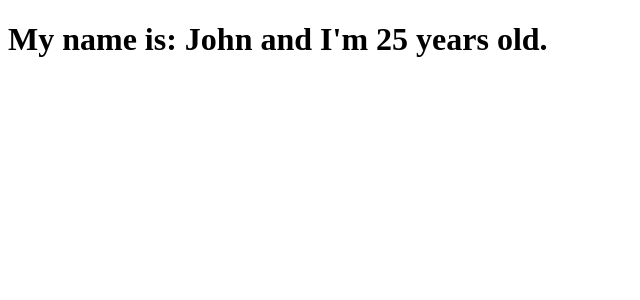
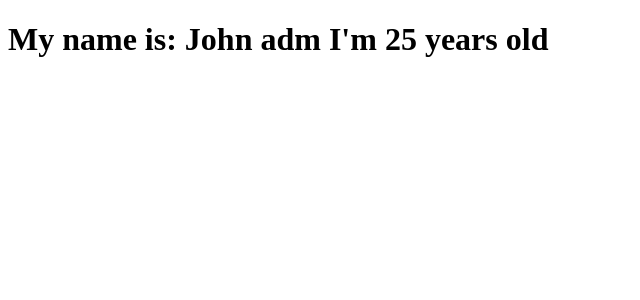
Before and after one commit to bibarys1327/react-demos, a React (Vite) app: page / in a window 1280 px wide. Shown: the top 300 px of the page, without its empty margins (0-640 px from the left). Built offline with nearby package versions, Linux system fonts and the light colour scheme.

Commit message:
Implement useContext

```diff
--- a/src/components/ComponentC.jsx
+++ b/src/components/ComponentC.jsx
@@ -1,27 +1,13 @@
-import React from "react";
+import React, { useContext } from "react";
 import { Data, Data1 } from "../App";
 
 const ComponentC = () => {
+  const username = useContext(Data);
+  const Age = useContext(Data1);
   return (
-    <Data.Consumer>
-      {(name) => {
-        {
-          /* return <h1>{name}</h1>; */
-        }
-
-        return (
-          <Data1.Consumer>
-            {(age) => {
-              return (
-                <h1>
-                  My name is: {name} and I'm {age} years old.
-                </h1>
-              );
-            }}
-          </Data1.Consumer>
-        );
-      }}
-    </Data.Consumer>
+    <h1>
+      My name is: {username} adm I'm {Age} years old
+    </h1>
   );
 };
 
```
